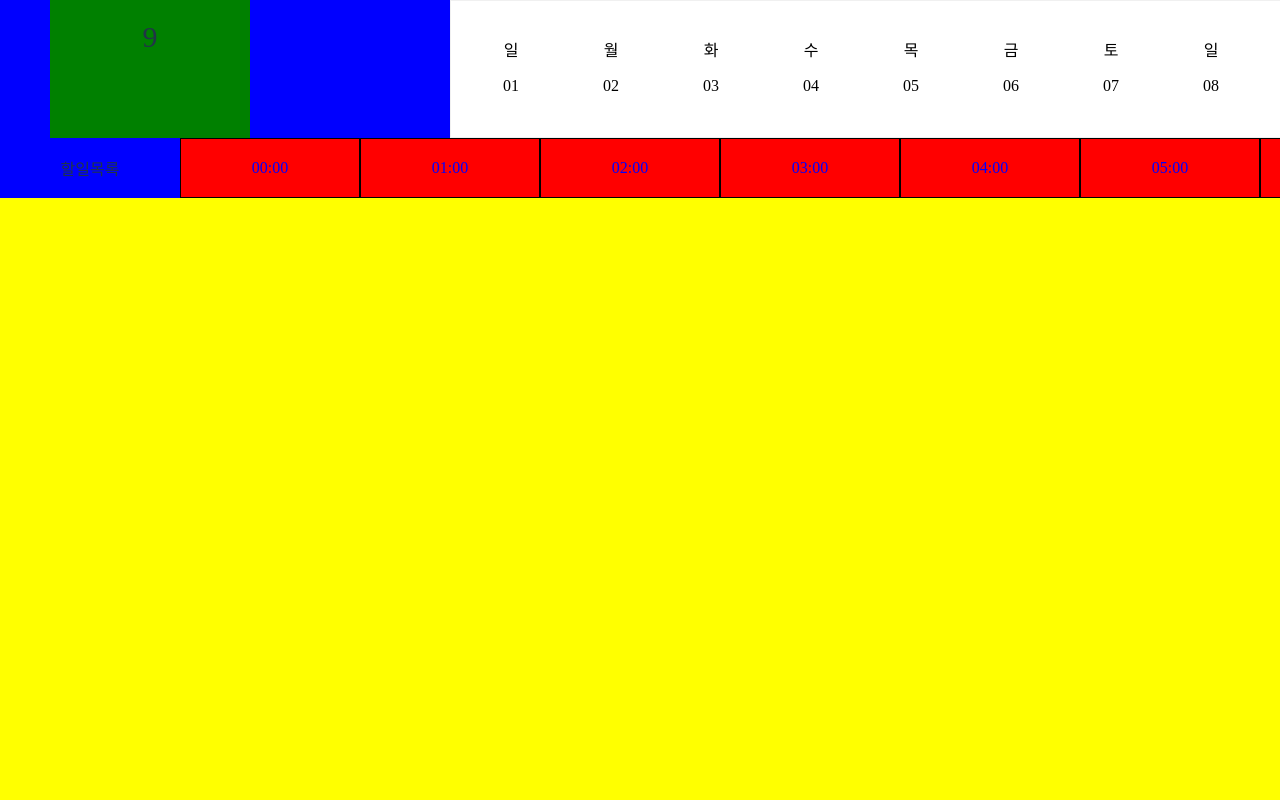
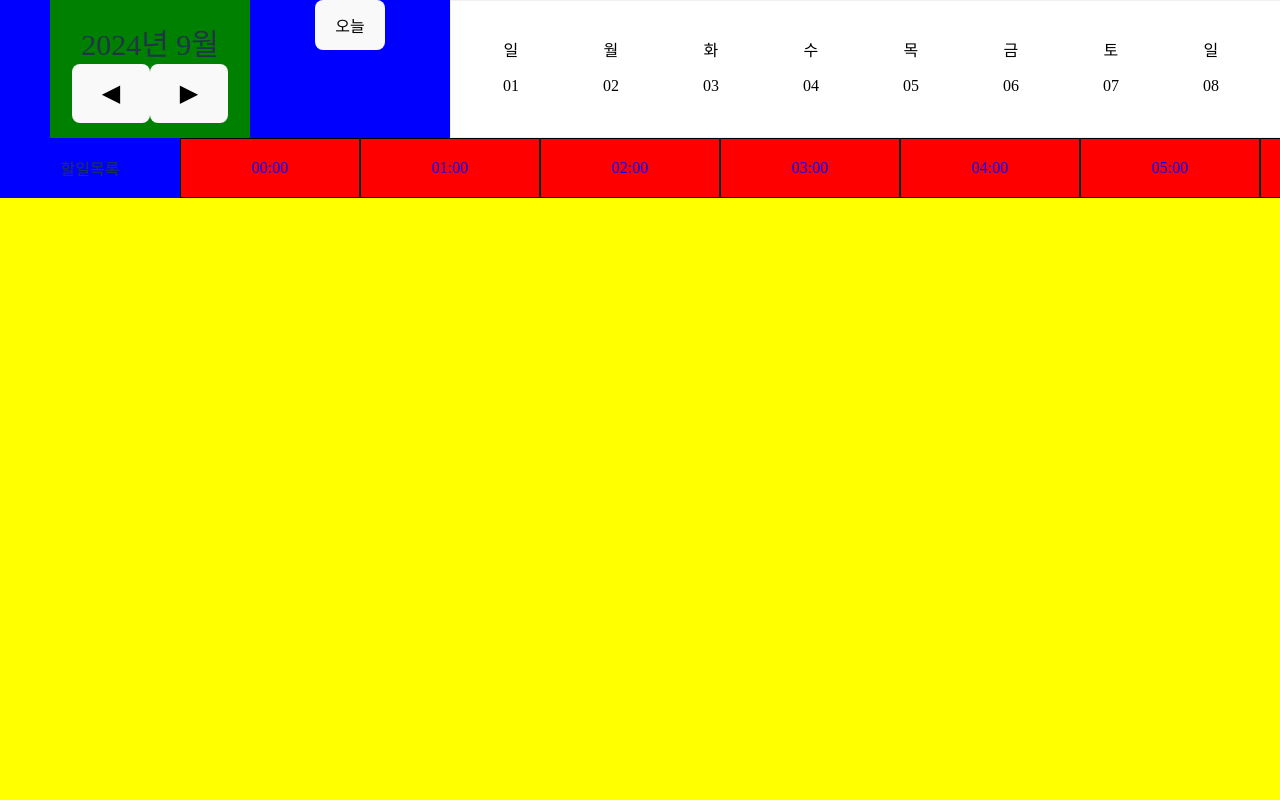
Before and after one commit to JayJHFE/React-Scheduler, a React (Vite) app in the folder PortFolio-vite/: page /scheduler in a window 1280 px wide. Shown: the top 800 px of the page. Built offline with nearby package versions, Linux system fonts and the light colour scheme.

Commit message:
chore: 달력부분 수정

```diff
--- a/PortFolio-vite/src/components/scheduler/calendar/index.tsx
+++ b/PortFolio-vite/src/components/scheduler/calendar/index.tsx
@@ -1,3 +1,4 @@
+import { useEffect, useRef, useState } from "react";
 import dayjs from "dayjs";
 import "dayjs/locale/ko";
 import DateAndDay from "./dateAndDay";
@@ -5,7 +6,16 @@ import * as S from "../../../css/scheduler.ts";
 dayjs.locale("ko");
 
 function Calendar() {
-  const thisMonth = new Date().getMonth() + 1;
+  // 현재 연도와 월을 상태로 관리
+  const [currentYear, setCurrentYear] = useState(new Date().getFullYear());
+  const [currentMonth, setCurrentMonth] = useState(new Date().getMonth() + 1);
+
+  // "오늘" 날짜를 저장하는 상태
+  const [today, setToday] = useState<string | null>(null);
+
+  const todayRef = useRef<HTMLDivElement | null>(null);
+
+  // 해당 연도와 월의 모든 일자와 요일을 반환하는 함수
   const getAllDaysAndWeekdaysInMonth = (year: number, month: number) => {
     const startDate = dayjs(`${year}-${month}-01`); // 월의 첫 날
     const daysInMonth = startDate.daysInMonth(); // 해당 월의 일수
@@ -14,17 +24,54 @@ function Calendar() {
     for (let day = 1; day <= daysInMonth; day++) {
       const currentDay = startDate.date(day);
       daysWithWeekdays.push({
-        // 날짜
-        date: currentDay.format("DD"),
-        // 요일 이름
-        weekdayName: currentDay.format("dd"),
+        date: currentDay.format("DD"), // 날짜
+        fullDate: currentDay.format("YYYY-MM-DD"), // 전체 날짜 (연-월-일 형식)
+        weekdayName: currentDay.format("dd"), // 요일 이름
       });
     }
 
     return daysWithWeekdays;
   };
 
-  const selectedDate = getAllDaysAndWeekdaysInMonth(2024, thisMonth);
+  // 현재 선택된 날짜 데이터
+  const selectedDate = getAllDaysAndWeekdaysInMonth(currentYear, currentMonth);
+
+  // 이전 달로 이동
+  const handlePrevMonth = () => {
+    if (currentMonth === 1) {
+      setCurrentYear(currentYear - 1);
+      setCurrentMonth(12);
+    } else {
+      setCurrentMonth(currentMonth - 1);
+    }
+  };
+
+  // 다음 달로 이동
+  const handleNextMonth = () => {
+    if (currentMonth === 12) {
+      setCurrentYear(currentYear + 1);
+      setCurrentMonth(1);
+    } else {
+      setCurrentMonth(currentMonth + 1);
+    }
+  };
+
+  // "오늘" 버튼 클릭 시 현재 날짜로 이동
+  const handleTodayClick = () => {
+    const todayDate = dayjs().format("YYYY-MM-DD");
+    setCurrentYear(dayjs().year());
+    setCurrentMonth(dayjs().month() + 1);
+    setToday(todayDate); // 오늘의 날짜를 저장
+  };
+
+  useEffect(() => {
+    if (today && todayRef.current) {
+      todayRef.current.scrollIntoView({
+        behavior: "smooth",
+        block: "center",
+      });
+    }
+  }, [today]);
 
   return (
     <div
@@ -46,12 +93,27 @@ function Calendar() {
           paddingTop: "20px",
         }}
       >
-        {thisMonth}
+        {currentYear}년 {currentMonth}월
+        <button onClick={handlePrevMonth} style={{ fontSize: "24px" }}>
+          ◀
+        </button>
+        <button onClick={handleNextMonth} style={{ fontSize: "24px" }}>
+          ▶
+        </button>
       </div>
+      <button style={{ height: "50px" }} onClick={handleTodayClick}>
+        오늘
+      </button>
+
       <div style={{ overflow: "auto", width: "1000px" }}>
         <S.rowScheduler>
           {selectedDate?.map((day, idx) => (
-            <div key={idx}>
+            <div
+              key={idx}
+              style={{
+                border: today === day.fullDate ? "2px solid blue" : "none", // 오늘이면 파란색 테두리
+              }}
+            >
               <DateAndDay day={day.date} date={day.weekdayName} />
             </div>
           ))}
@@ -62,3 +124,166 @@ function Calendar() {
 }
 
 export default Calendar;
+// import { useState } from "react";
+// import dayjs from "dayjs";
+// import "dayjs/locale/ko";
+// import DateAndDay from "./dateAndDay";
+// import * as S from "../../../css/scheduler.ts";
+// dayjs.locale("ko");
+
+// function Calendar() {
+//   // 현재 연도와 월을 상태로 관리
+//   const [currentYear, setCurrentYear] = useState(new Date().getFullYear());
+//   const [currentMonth, setCurrentMonth] = useState(new Date().getMonth() + 1);
+
+//   // 해당 연도와 월의 모든 일자와 요일을 반환하는 함수
+//   const getAllDaysAndWeekdaysInMonth = (year: number, month: number) => {
+//     const startDate = dayjs(`${year}-${month}-01`); // 월의 첫 날
+//     const daysInMonth = startDate.daysInMonth(); // 해당 월의 일수
+//     const daysWithWeekdays = [];
+
+//     for (let day = 1; day <= daysInMonth; day++) {
+//       const currentDay = startDate.date(day);
+//       daysWithWeekdays.push({
+//         date: currentDay.format("DD"), // 날짜
+//         weekdayName: currentDay.format("dd"), // 요일 이름
+//       });
+//     }
+
+//     return daysWithWeekdays;
+//   };
+
+//   // 현재 선택된 날짜 데이터
+//   const selectedDate = getAllDaysAndWeekdaysInMonth(currentYear, currentMonth);
+
+//   // 이전 달로 이동
+//   const handlePrevMonth = () => {
+//     if (currentMonth === 1) {
+//       setCurrentYear(currentYear - 1);
+//       setCurrentMonth(12);
+//     } else {
+//       setCurrentMonth(currentMonth - 1);
+//     }
+//   };
+
+//   // 다음 달로 이동
+//   const handleNextMonth = () => {
+//     if (currentMonth === 12) {
+//       setCurrentYear(currentYear + 1);
+//       setCurrentMonth(1);
+//     } else {
+//       setCurrentMonth(currentMonth + 1);
+//     }
+//   };
+
+//   return (
+//     <div
+//       style={{
+//         display: "flex",
+//         flexDirection: "row",
+//         justifyContent: "space-between",
+//         padding: "0px 50px",
+//         backgroundColor: "blue",
+//       }}
+//     >
+//       <div
+//         style={{
+//           backgroundColor: "green",
+//           width: "200px",
+//           fontSize: "30px",
+//           alignItems: "center",
+//           justifyContent: "center",
+//           paddingTop: "20px",
+//         }}
+//       >
+//         {currentYear}년 {currentMonth}월
+//         <button onClick={handlePrevMonth} style={{ fontSize: "24px" }}>
+//           ◀
+//         </button>
+//         <button>
+//           오늘
+//         </button>
+//         <button onClick={handleNextMonth} style={{ fontSize: "24px" }}>
+//           ▶
+//         </button>
+//       </div>
+
+//       <div style={{ overflow: "auto", width: "1000px" }}>
+//         <S.rowScheduler>
+//           {selectedDate?.map((day, idx) => (
+//             <div key={idx}>
+//               <DateAndDay day={day.date} date={day.weekdayName} />
+//             </div>
+//           ))}
+//         </S.rowScheduler>
+//       </div>
+//     </div>
+//   );
+// }
+
+// export default Calendar;
+
+// import dayjs from "dayjs";
+// import "dayjs/locale/ko";
+// import DateAndDay from "./dateAndDay";
+// import * as S from "../../../css/scheduler.ts";
+// dayjs.locale("ko");
+
+// function Calendar() {
+//   const thisMonth = new Date().getMonth() + 1;
+//   const getAllDaysAndWeekdaysInMonth = (year: number, month: number) => {
+//     const startDate = dayjs(`${year}-${month}-01`); // 월의 첫 날
+//     const daysInMonth = startDate.daysInMonth(); // 해당 월의 일수
+//     const daysWithWeekdays = [];
+
+//     for (let day = 1; day <= daysInMonth; day++) {
+//       const currentDay = startDate.date(day);
+//       daysWithWeekdays.push({
+//         // 날짜
+//         date: currentDay.format("DD"),
+//         // 요일 이름
+//         weekdayName: currentDay.format("dd"),
+//       });
+//     }
+
+//     return daysWithWeekdays;
+//   };
+
+//   const selectedDate = getAllDaysAndWeekdaysInMonth(2024, thisMonth);
+
+//   return (
+//     <div
+//       style={{
+//         display: "flex",
+//         flexDirection: "row",
+//         justifyContent: "space-between",
+//         padding: "0px 50px",
+//         backgroundColor: "blue",
+//       }}
+//     >
+//       <div
+//         style={{
+//           backgroundColor: "green",
+//           width: "200px",
+//           fontSize: "30px",
+//           alignItems: "center",
+//           justifyContent: "center",
+//           paddingTop: "20px",
+//         }}
+//       >
+//         {thisMonth}월
+//       </div>
+//       <div style={{ overflow: "auto", width: "1000px" }}>
+//         <S.rowScheduler>
+//           {selectedDate?.map((day, idx) => (
+//             <div key={idx}>
+//               <DateAndDay day={day.date} date={day.weekdayName} />
+//             </div>
+//           ))}
+//         </S.rowScheduler>
+//       </div>
+//     </div>
+//   );
+// }
+
+// export default Calendar;
```
